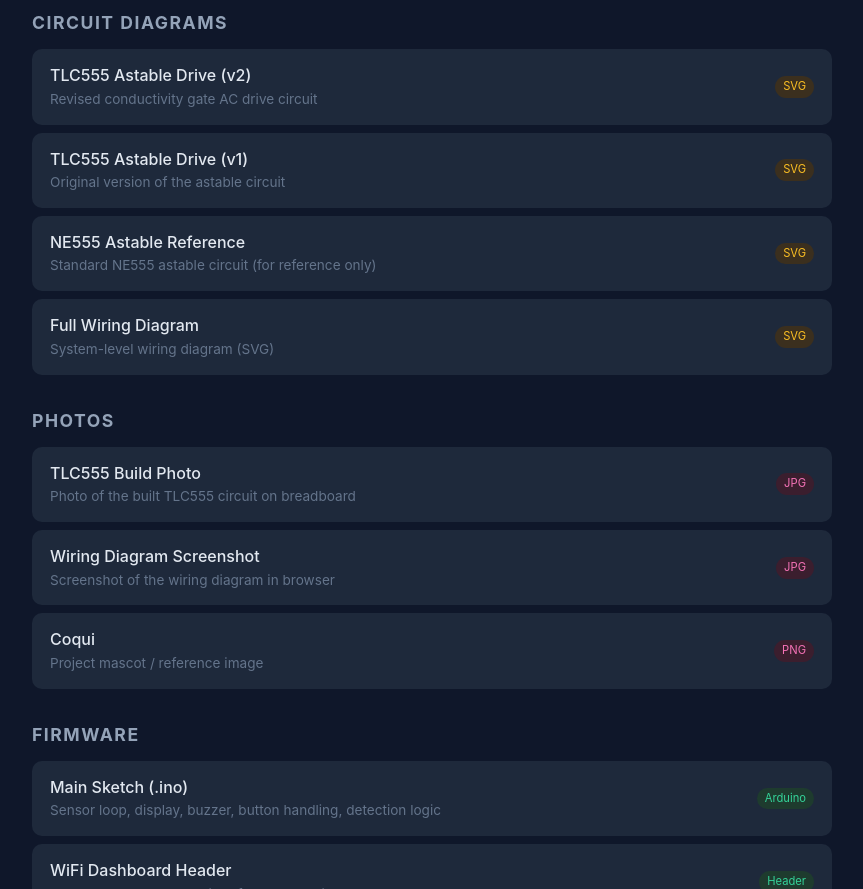
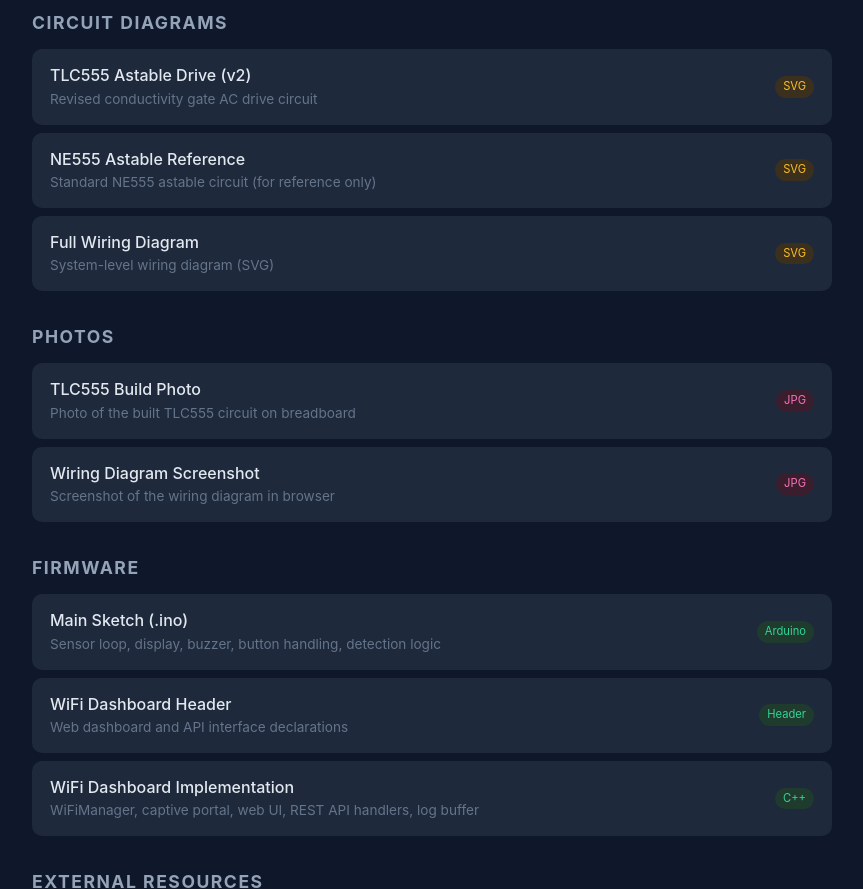
Before and after one commit to jamesjomuad/laser-counter, a plain HTML site: page docs/index.html in a window 1280 px wide. Shown: the part 540-1429 px from the top of the page, without its empty margins (208-1071 px from the left). Drawn offline with Linux system fonts and the light colour scheme.

Commit message:
remove deleted diagram references from docs; add IP display on TM1637 after boot countdown

```diff
--- a/docs/index.html
+++ b/docs/index.html
@@ -79,13 +79,6 @@
       </div>
       <span class="badge badge-svg">SVG</span>
     </a>
-    <a class="card" href="diagrams/tlc555_astable.svg">
-      <div>
-        <div class="title">TLC555 Astable Drive (v1)</div>
-        <div class="desc">Original version of the astable circuit</div>
-      </div>
-      <span class="badge badge-svg">SVG</span>
-    </a>
     <a class="card" href="diagrams/ne555_astable.svg">
       <div>
         <div class="title">NE555 Astable Reference</div>
@@ -117,13 +110,6 @@
         <div class="desc">Screenshot of the wiring diagram in browser</div>
       </div>
       <span class="badge badge-img">JPG</span>
-    </a>
-    <a class="card" href="diagrams/coqui.png">
-      <div>
-        <div class="title">Coqui</div>
-        <div class="desc">Project mascot / reference image</div>
-      </div>
-      <span class="badge badge-img">PNG</span>
     </a>
   </div>
 
```
Also changed, not shown: docs/diagrams/coqui.png (deleted), 2 other files.
